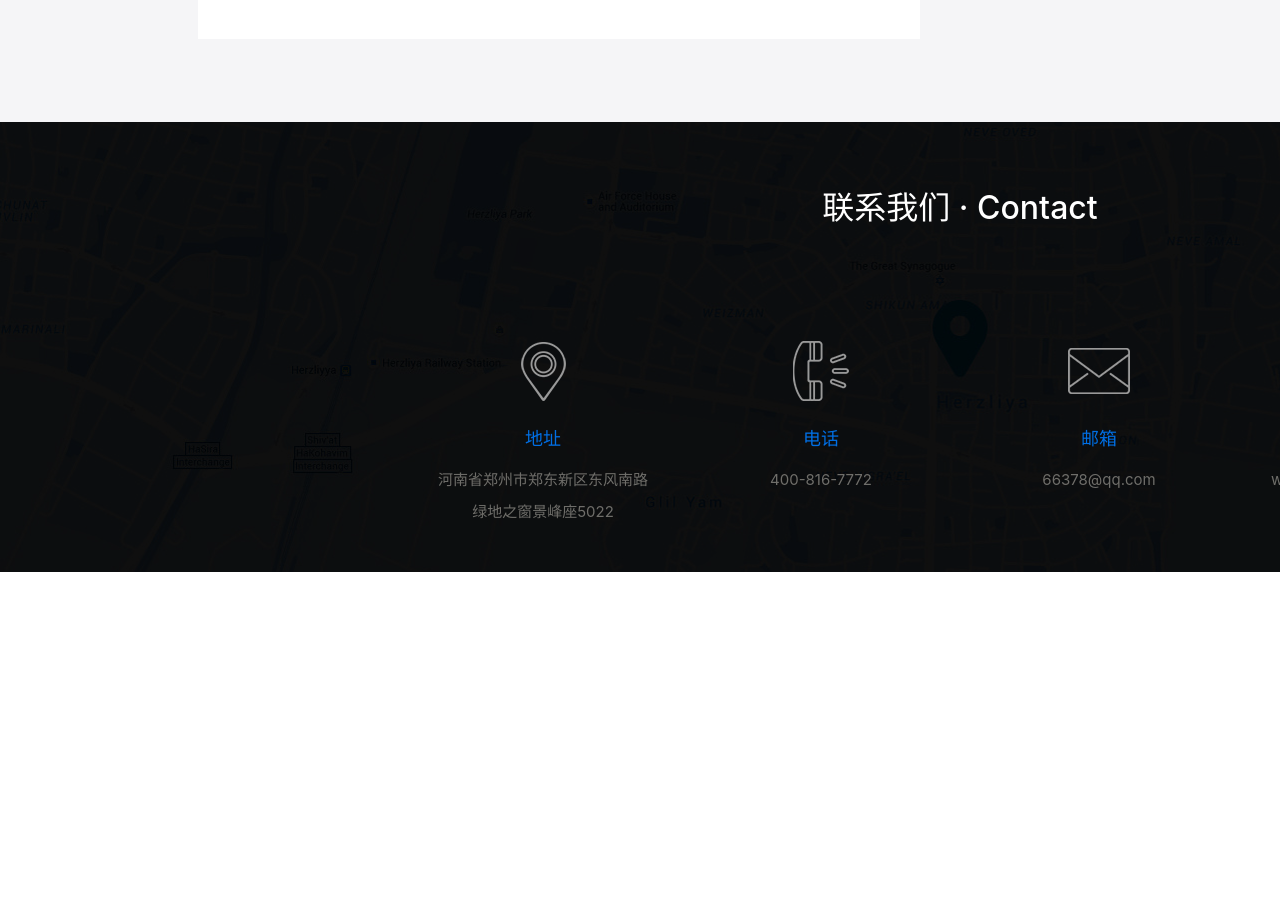
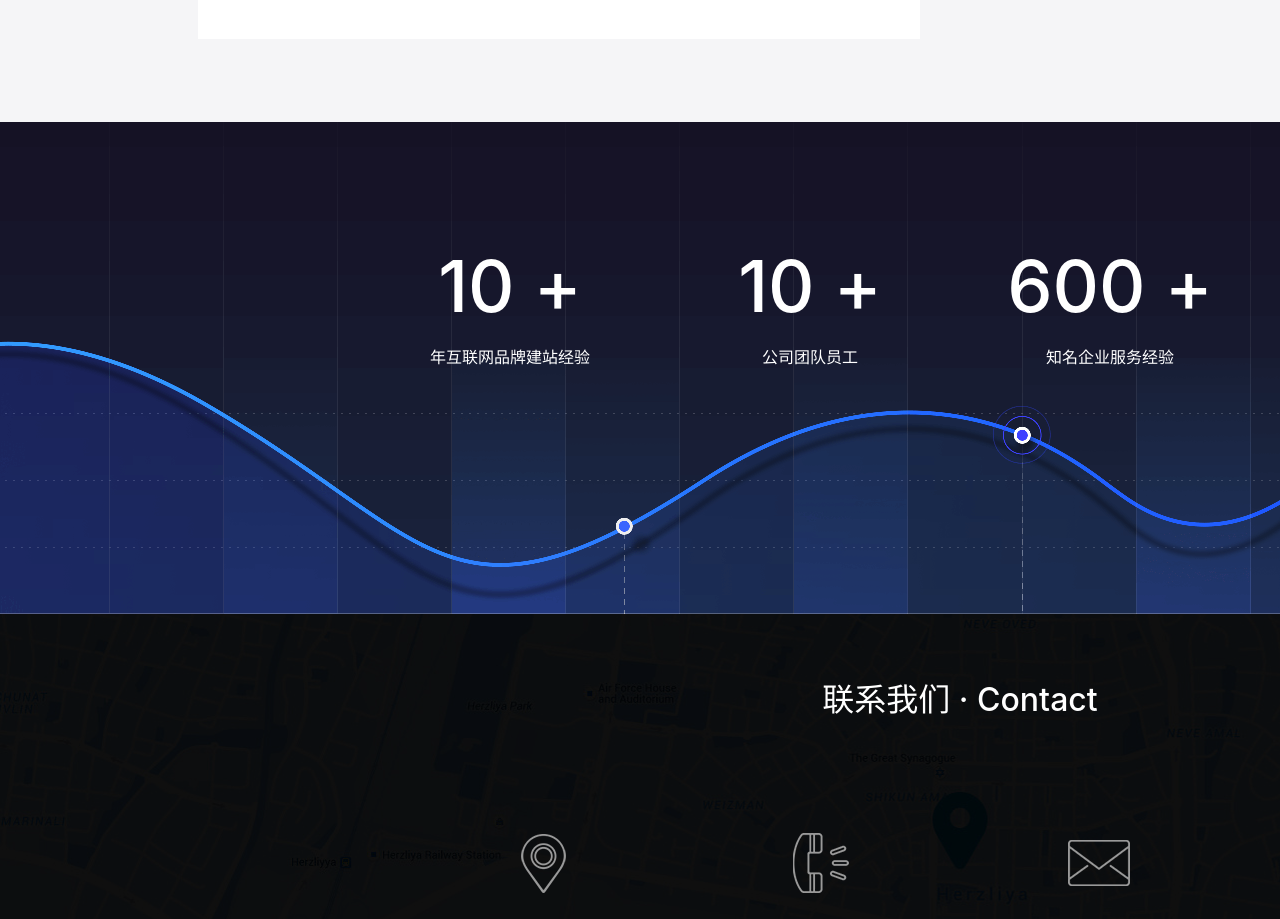
Before and after one commit to 17797776321/vfs.data, a Nuxt app: page /About in a window 1280 px wide. Shown: the part 1600-2519 px from the top of the page. Before the commit the page ends 2172 px from the top, so only its background shows below. Built offline with nearby package versions, Linux system fonts and the light colour scheme.

Commit message:
曲线模块

```diff
--- a/pages/About/index.vue
+++ b/pages/About/index.vue
@@ -15,13 +15,28 @@
         </div>
       </div>
     </div>
+    <div class="curve_box">
+      <div class="width list">
+        <a href="javascript:void(0);" v-for="(item,index) in curveList" :key="index">
+          <h2 class="tit">{{item.tit}}</h2>
+          <p class="des">{{item.des}}</p>
+        </a>
+      </div>
+    </div>
   </div>
 </template>
 <script>
 export default {
   name: 'About',
   data () {
-    return {}
+    return {
+      curveList:[
+        {tit:'10 +',des:'年互联网品牌建站经验'},
+        {tit:'10 +',des:'公司团队员工'},
+        {tit:'600 +',des:'知名企业服务经验'},
+        {tit:'6 +',des:'行业标准解决方案'}
+      ]
+    }
   }
 }
 </script>
@@ -89,5 +104,28 @@ export default {
       }
     }
   }
+  .curve_box{
+    width: 1920px;
+    height: 492px;
+    background: url('../../assets/images/curve.png') no-repeat;
+    background-size: 100% 100%;
+    text-align: center;
+    .list{
+      padding-top: 116px;
+      a{
+        display: inline-block;
+        width: 300px;
+        color: #ffffff;
+        .tit{
+          font-size: 72px;
+          line-height: 96px;
+        }
+        .des{
+          font-size: 16px;
+          line-height: 46px;
+        }
+      }
+    }
+  }
 }
 </style>
```
Also changed, not shown: assets/images/curve.png (added).
